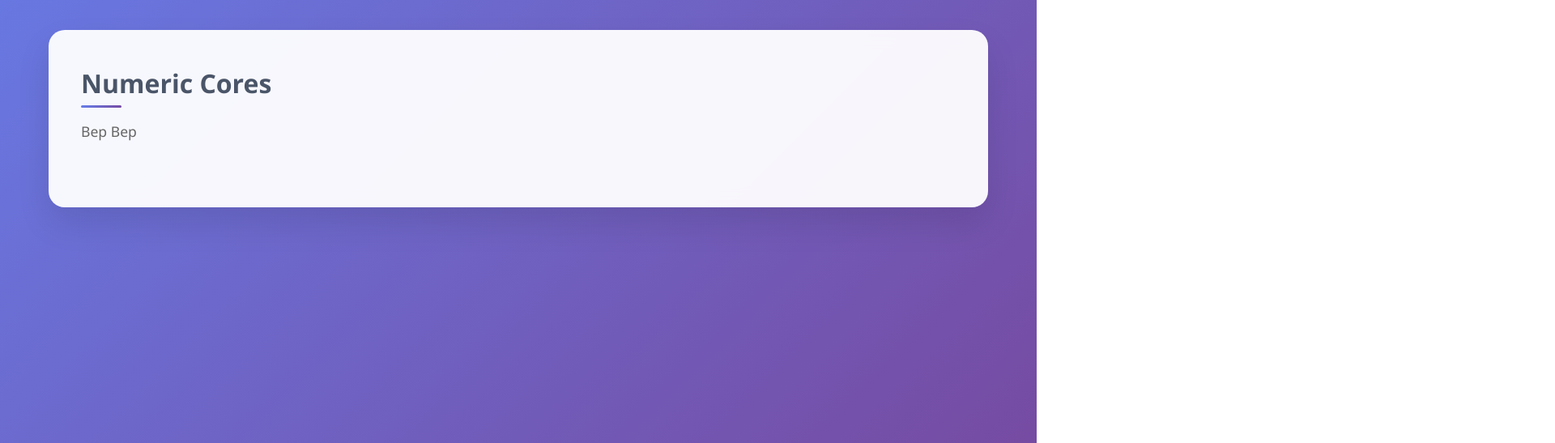
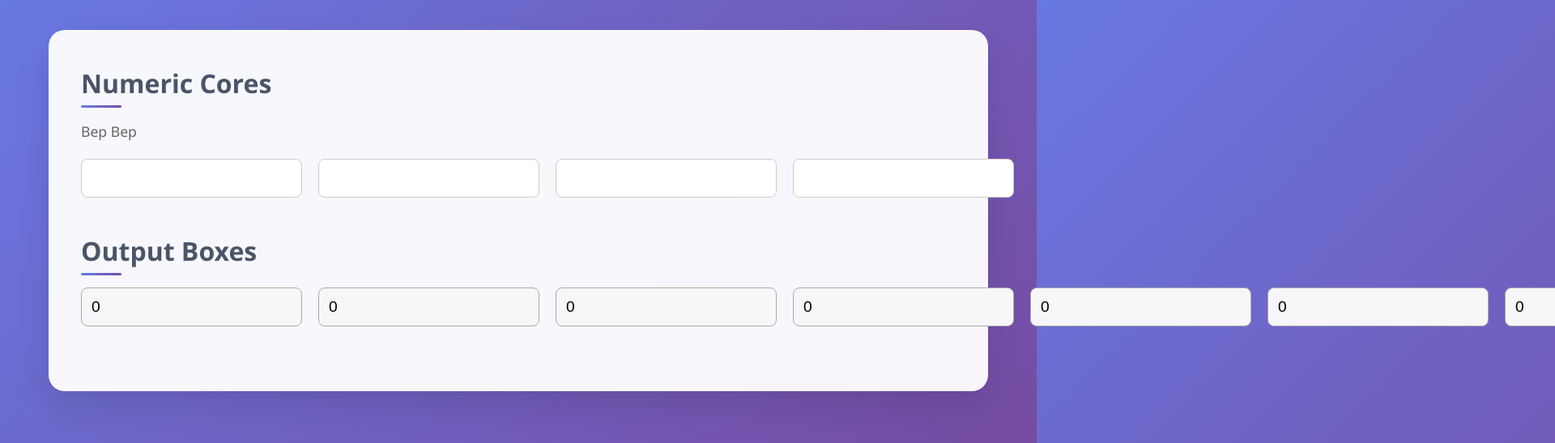
Before and after one commit to Yostage/yostage.github.io, a plain HTML site: page index.html in a window 1280 px wide. Shown: the part 253-800 px from the top of the page at 81% size, 1920 px wide, since content can reach past the window. Drawn offline with Linux system fonts and the light colour scheme.

Commit message:
basic boxes

```diff
--- a/index.html
+++ b/index.html
@@ -193,9 +193,27 @@
             <section class="section">
                 <h2>Numeric Cores</h2>
                 <p>Bep Bep </p>
-
+                <div class="numeric-inputs" style="display: flex; gap: 20px; margin-top: 20px;">
+                    <input type="number" class="core-input" style="flex:1; padding: 12px; border-radius: 8px; border: 1px solid #ccc; font-size: 1.2rem;">
+                    <input type="number" class="core-input" style="flex:1; padding: 12px; border-radius: 8px; border: 1px solid #ccc; font-size: 1.2rem;">
+                    <input type="number" class="core-input" style="flex:1; padding: 12px; border-radius: 8px; border: 1px solid #ccc; font-size: 1.2rem;">
+                    <input type="number" class="core-input" style="flex:1; padding: 12px; border-radius: 8px; border: 1px solid #ccc; font-size: 1.2rem;">
+                </div>
             </section>
 
+            <section class="section">
+                <h2>Output Boxes</h2>
+                <div class="output-boxes" style="display: flex; gap: 20px; margin-top: 20px;">
+                    <input type="text" class="output-box" readonly style="flex:1; padding: 12px; border-radius: 8px; border: 1px solid #aaa; font-size: 1.2rem; background: #f7f7fa;">
+                    <input type="text" class="output-box" readonly style="flex:1; padding: 12px; border-radius: 8px; border: 1px solid #aaa; font-size: 1.2rem; background: #f7f7fa;">
+                    <input type="text" class="output-box" readonly style="flex:1; padding: 12px; border-radius: 8px; border: 1px solid #aaa; font-size: 1.2rem; background: #f7f7fa;">
+                    <input type="text" class="output-box" readonly style="flex:1; padding: 12px; border-radius: 8px; border: 1px solid #aaa; font-size: 1.2rem; background: #f7f7fa;">
+                    <input type="text" class="output-box" readonly style="flex:1; padding: 12px; border-radius: 8px; border: 1px solid #aaa; font-size: 1.2rem; background: #f7f7fa;">
+                    <input type="text" class="output-box" readonly style="flex:1; padding: 12px; border-radius: 8px; border: 1px solid #aaa; font-size: 1.2rem; background: #f7f7fa;">
+                    <input type="text" class="output-box" readonly style="flex:1; padding: 12px; border-radius: 8px; border: 1px solid #aaa; font-size: 1.2rem; background: #f7f7fa;">
+                    <input type="text" class="output-box" readonly style="flex:1; padding: 12px; border-radius: 8px; border: 1px solid #aaa; font-size: 1.2rem; background: #f7f7fa;">
+                </div>
+            </section>
         </main>
 
     </div>
@@ -236,6 +254,20 @@
                     this.style.transform = 'translateY(0) scale(1)';
                 });
             });
+
+            // Numeric core sum logic
+            function updateOutputs() {
+                const inputs = Array.from(document.querySelectorAll('.core-input'));
+                const values = inputs.map(input => Number(input.value) || 0);
+                const sum = values.reduce((a, b) => a + b, 0);
+                document.querySelectorAll('.output-box').forEach(box => {
+                    box.value = sum;
+                });
+            }
+            document.querySelectorAll('.core-input').forEach(input => {
+                input.addEventListener('input', updateOutputs);
+            });
+            updateOutputs();
         });
     </script>
 </body>
```
